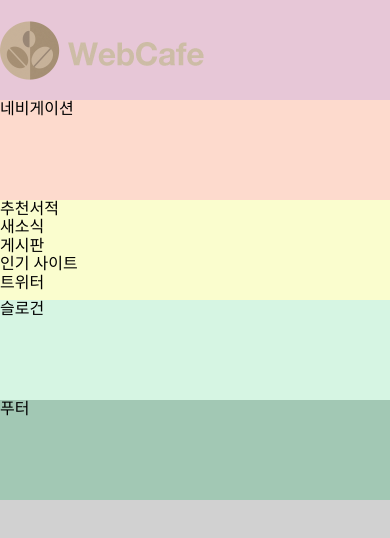
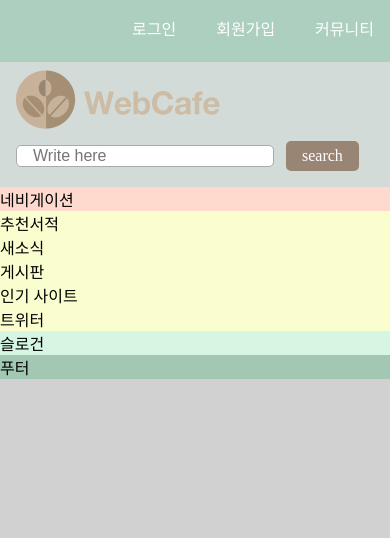
Before and after one commit to bbory1004/bbory1004.github.io, a plain HTML site: page index.html in a window 390 px wide. Drawn offline with nearby package versions, Linux system fonts and the light colour scheme; a web font is replaced by a local one.

Commit message:
모바일 헤더 레이아웃 및 디자인 완성

```diff
--- a/css/stylesheet.css
+++ b/css/stylesheet.css
@@ -1,6 +1,29 @@
 @charset "utf-8";
+@import url("https://spoqa.github.io/spoqa-han-sans/css/SpoqaHanSans-kr.css");
 @import url("https://cdnjs.cloudflare.com/ajax/libs/normalize/7.0.0/normalize.min.css");
-@import url("https://spoqa.github.io/spoqa-han-sans/css/SpoqaHanSans-kr.css");
+@import url("./reset.css");
+
+/* 숨김 컨텐츠 */
+
+.hidden {
+  position: absolute;
+  left: -9999em;
+}
+
+
+/* 하이퍼링크 스타일 */
+
+a:link,
+a:visited {
+  text-decoration: none;
+  color: inherit;
+}
+
+a:hover,
+a:focus {
+  color: white;
+}
+
 
 /* 본문 스타일 */
 
@@ -24,7 +47,6 @@ body {
 .main-content,
 .slogan,
 .footer {
-  height: 100px;
   width: 100%;
 }
 
@@ -49,18 +71,53 @@ body {
 }
 
 
-}
+/* 모바일 */
 
-}
-
-/* 모바일 */
 @media all and (max-width:999px) {
-  body {
+  .header {
     background: #D2DBD8;
+    display: flex;
+    flex-direction: column;
+    color: white;
+  }
+  .member {
+    order: -1;
+    background: #ADCFBF;
+    display: flex;
+    justify-content: flex-end;
+  }
+  .member a {
+    display: block;
+    padding: 1rem;
+    margin-left: 0.5rem;
+    height: 30px;
+  }
+  .logo {
+    padding: 0.5rem 1rem;
+  }
+  .search {
+    padding: 0 1rem 1rem 1rem;
+  }
+  #search {
+    border: 1px solid #aaa;
+    width: calc(100% - 100px);
+    margin-right: 0.5rem;
+    border-radius: 5px;
+    padding-left: 1rem;
+  }
+  .btn-search {
+    border: 0;
+    border-radius: 5px;
+    padding: 0.2rem 1rem;
+    background: #988574;
+    color: #fff;
+    height: 30px;
   }
 }
 
+
 /* 데스크탑 */
+
 @media all and (min-width:1000px) {
   .wrapper {
     align-items: center;
@@ -70,7 +127,6 @@ body {
   .main-content,
   .slogan,
   .footer {
-    height: 100px;
     width: 80%;
   }
   body {
```
